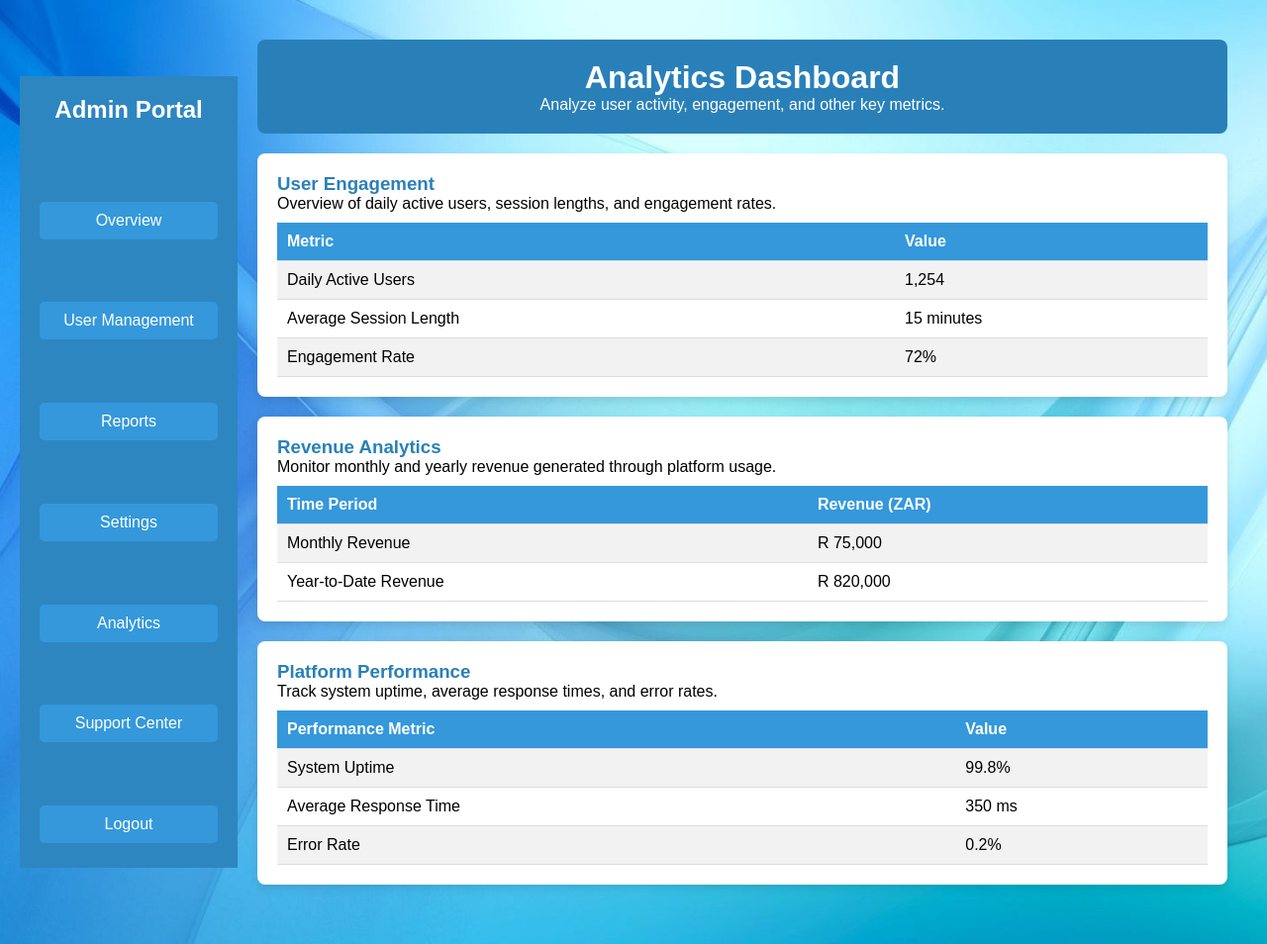
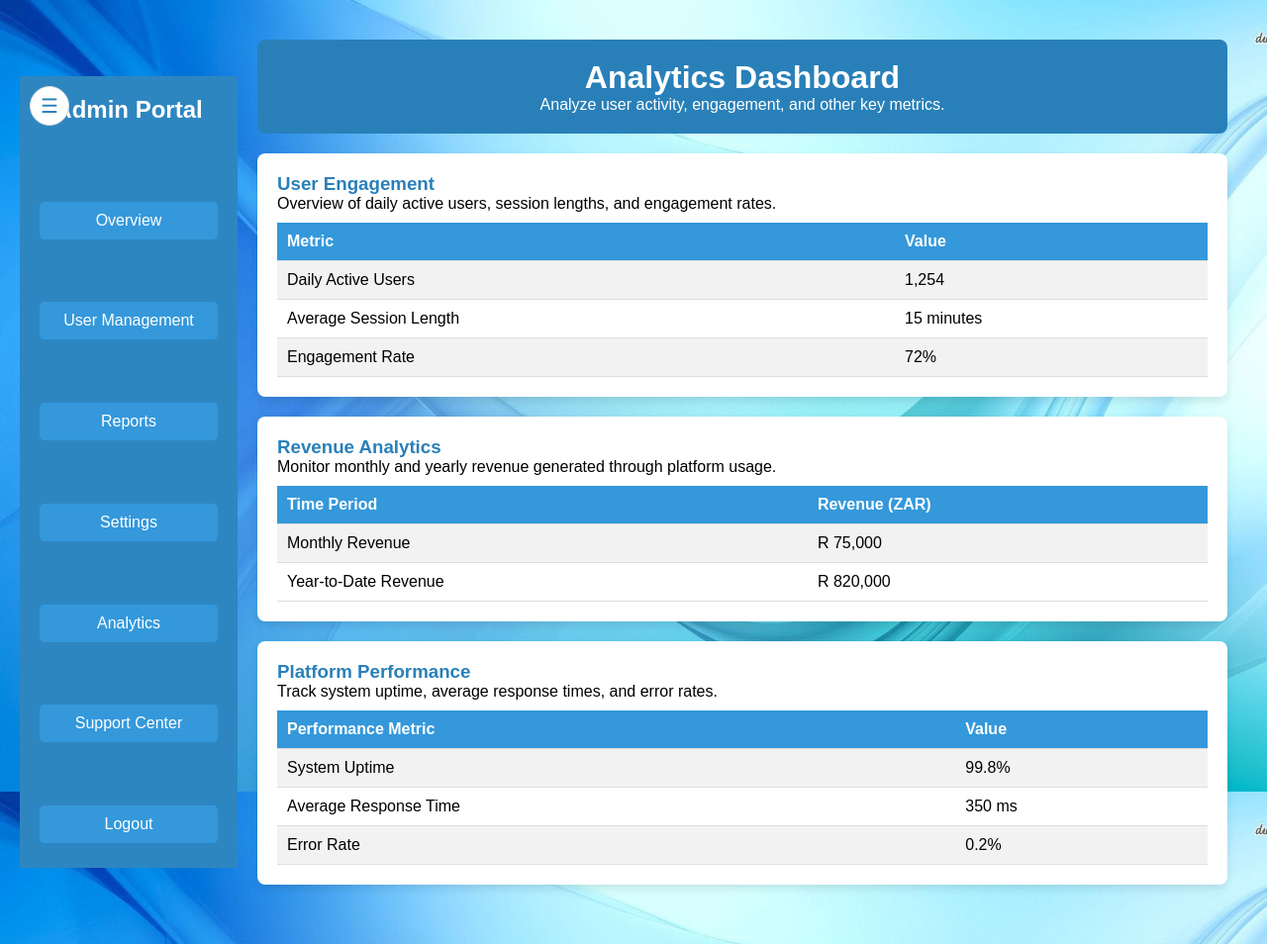
Before and after one commit to MalulekeNS/Salesforce, a PHP site: page /admin_analytics.html in a window 1280 px wide. Shown: the whole page at 99% size. Run offline with PHP 8.4, Linux system fonts and the light colour scheme.

Commit message:
Update style.css

```diff
--- a/style.css
+++ b/style.css
@@ -313,3 +313,44 @@
             grid-template-columns: 1fr; /* Stack inputs into one column on smaller screens */
         }
     }
+
+/* Ensure background image visibility on mobile screens */
+body {
+    background-image: url('website-background-21.jpg');
+    background-size: cover;
+    background-position: center;
+    background-repeat: no-repeat;
+    background-attachment: fixed;
+}
+
+/* Adjust sidebar toggle button position */
+.toggle-sidebar {
+    position: absolute;
+    top: 10px;
+    right: 10px; /* Move to the opposite corner of the container heading */
+    background-color: #fff;
+    color: #2980B9;
+    border: 1px solid #ddd;
+    border-radius: 50%;
+    width: 40px;
+    height: 40px;
+    display: flex;
+    justify-content: center;
+    align-items: center;
+    cursor: pointer;
+    z-index: 1000;
+    font-size: 20px;
+    transition: background-color 0.3s ease;
+}
+
+.toggle-sidebar:hover {
+    background-color: #2980B9;
+    color: #fff;
+}
+
+/* Sidebar toggle icon */
+.toggle-sidebar i {
+    font-family: 'Font Awesome 5 Free'; /* Use Font Awesome for the icon */
+    font-weight: 900;
+    content: '\f0c9'; /* Unicode for Font Awesome hamburger icon */
+}
```
